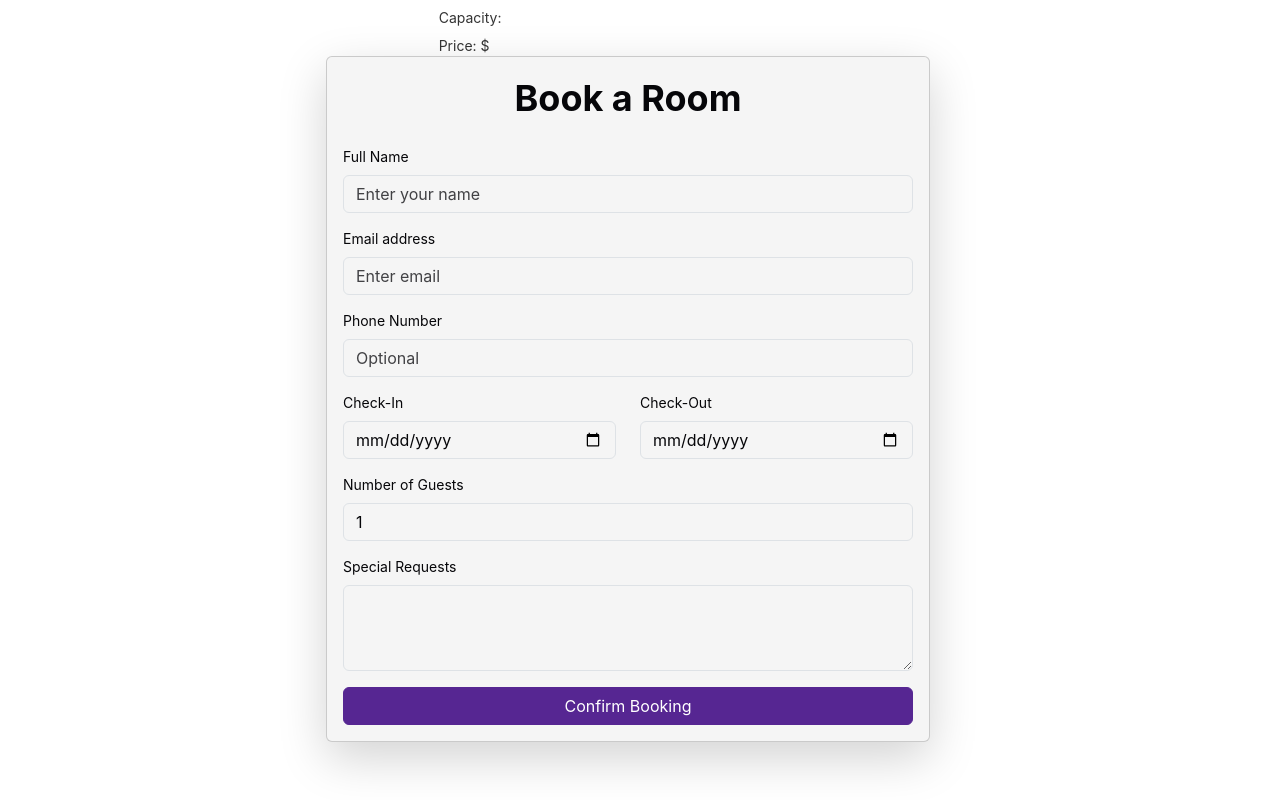
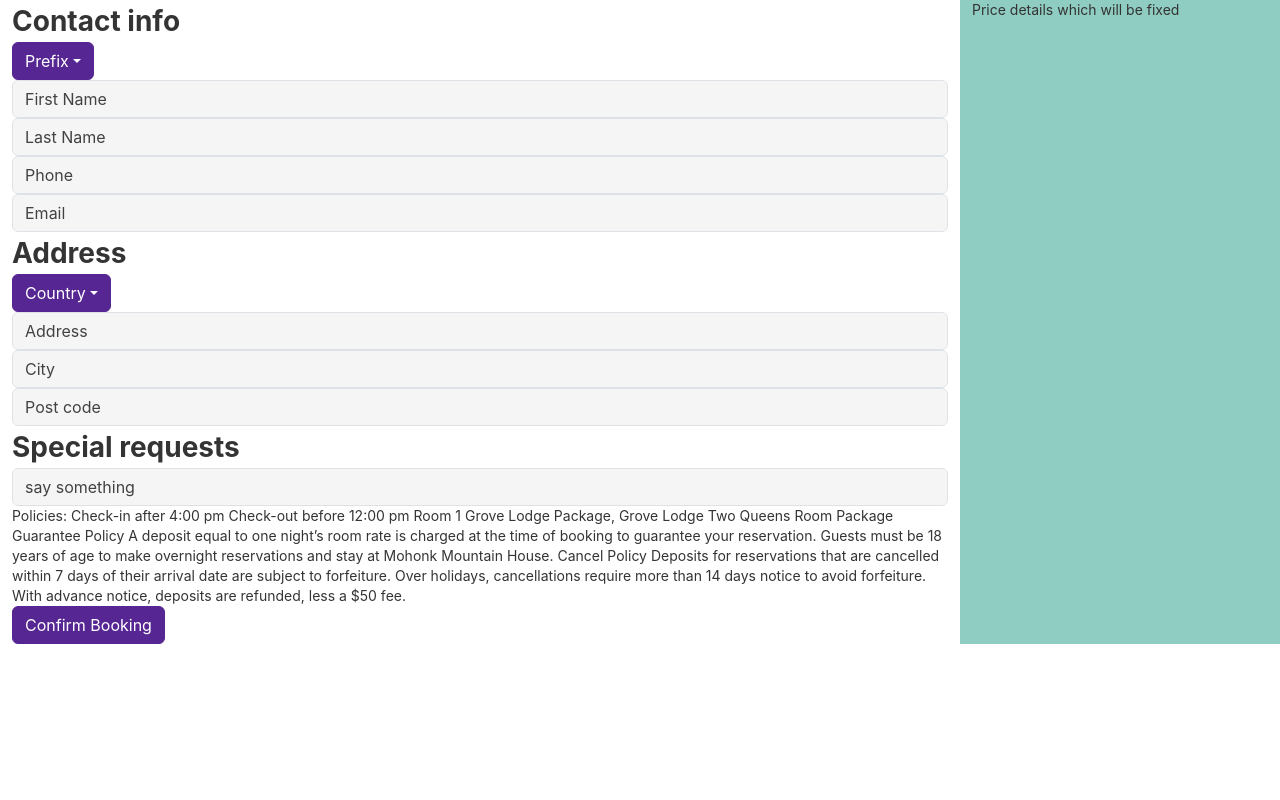
Before and after one commit to andrea-maiolo/epicode-Capstone, a React (Vite) app in the folder frontend/: page /booking/1 in a window 1280 px wide. Built offline with nearby package versions, Linux system fonts and the light colour scheme; no server answers.

Commit message:
Refactor booking, login, register, and home components

```diff
--- a/frontend/src/components/BookingPage/BookingPage.jsx
+++ b/frontend/src/components/BookingPage/BookingPage.jsx
@@ -1,5 +1,5 @@
 import { useEffect, useState } from "react";
-import { Button, Card, Col, Container, Form, Image, Row } from "react-bootstrap";
+import { Button, Card, Col, Container, Dropdown, Form, Image, Row } from "react-bootstrap";
 import { useParams } from "react-router-dom";
 
 const BookingPage = function () {
@@ -10,20 +10,27 @@ const BookingPage = function () {
   const API_URl = "http://localhost:3001";
 
   useEffect(() => {
-    fetchSingleRoom();
+    const token = localStorage.getItem("authToken");
+    fetchSingleRoom(token);
   }, []);
 
-  const fetchSingleRoom = async function () {
+  const fetchSingleRoom = async function (token) {
     try {
-      const response = await fetch(`${API_URl}/rooms/${params.roomId}`);
+      const response = await fetch(`${API_URl}/rooms/${params.roomId}`, {
+        method: "GET",
+        headers: {
+          Authorization: `Bearer ${token}`,
+          "Content-Type": "application/json",
+        },
+      });
 
       if (!response.ok) {
         throw new Error("Room not found");
+        //get error from backend
       }
 
       const data = await response.json();
       setCurrentRoom(data);
-      console.log(currentRoom);
     } catch (error) {
       setError(error.message);
     }
@@ -59,7 +66,7 @@ const BookingPage = function () {
 
   return (
     <Container fluid>
-      <Row key={currentRoom.number}>
+      {/* <Row key={currentRoom.number}>
         <Col md={4}>
           <Image fluid src={currentRoom.picture} />
         </Col>
@@ -68,13 +75,13 @@ const BookingPage = function () {
           <p>Capacity: {currentRoom.capacity}</p>
           <p>Price: {currentRoom.price}$</p>
         </Col>
-        <Row className="justify-content-md-center">
+      </Row> */}
+      {/* <Row className="justify-content-md-center">
         <Col md={6}>
           <Card className="shadow-lg">
             <Card.Body>
-                <h2 className="text-center mb-4">Book a Room</h2>
+              <h2 className="text-center mb-4">Contact info</h2>
               <Form onSubmit={handleSubmit}>
-                  {/* User Info */}
                 <Form.Group className="mb-3" controlId="formFullName">
                   <Form.Label>Full Name</Form.Label>
                   <Form.Control type="text" name="fullName" placeholder="Enter your name" value={formData.fullName} onChange={handleChange} required />
@@ -122,7 +129,43 @@ const BookingPage = function () {
             </Card.Body>
           </Card>
         </Col>
-        </Row>
+      </Row> */}
+      <Row>
+        <Col lg={9}>
+          <Form>
+            <h3>Contact info</h3>
+            <Dropdown>
+              <Dropdown.Toggle id="dropdown-basic">Prefix</Dropdown.Toggle>
+              <Dropdown.Menu>
+                <Dropdown.Item>Mr</Dropdown.Item>
+                <Dropdown.Item>Ms</Dropdown.Item>
+                <Dropdown.Item>Mx</Dropdown.Item>
+              </Dropdown.Menu>
+            </Dropdown>
+            <Form.Control required placeholder="First Name" />
+            <Form.Control required placeholder="Last Name" />
+            <Form.Control required placeholder="Phone" />
+            <Form.Control required placeholder="Email" />
+            <h3>Address</h3>
+            <Dropdown.Toggle id="dropdown-basic">Country</Dropdown.Toggle>
+            <Form.Control required placeholder="Address" />
+            <Form.Control required placeholder="City" />
+            <Form.Control required placeholder="Post code" />
+            <h3>Special requests</h3>
+            <Form.Control type="textarea" placeholder="say something" />
+            <p>
+              Policies: Check-in after 4:00 pm Check-out before 12:00 pm Room 1 Grove Lodge Package, Grove Lodge Two Queens Room Package Guarantee Policy A
+              deposit equal to one night’s room rate is charged at the time of booking to guarantee your reservation. Guests must be 18 years of age to make
+              overnight reservations and stay at Mohonk Mountain House. Cancel Policy Deposits for reservations that are cancelled within 7 days of their
+              arrival date are subject to forfeiture. Over holidays, cancellations require more than 14 days notice to avoid forfeiture. With advance notice,
+              deposits are refunded, less a $50 fee.
+            </p>
+            <Button type="submit">Confirm Booking</Button>
+          </Form>
+        </Col>
+        <Col lg={3} className="bg-secondary w-25">
+          Price details which will be fixed
+        </Col>
       </Row>
     </Container>
   );
--- a/frontend/src/components/Login/LandingPage.jsx
+++ b/frontend/src/components/Login/LandingPage.jsx
@@ -1,5 +1,3 @@
-// import { useNavigate } from "react-router-dom";
-
 import { useState } from "react";
 import { Button, Col, Container, Image, Row } from "react-bootstrap";
 import logo from "../../assets/logo.png";
--- a/frontend/src/components/Login/Login.jsx
+++ b/frontend/src/components/Login/Login.jsx
@@ -1,5 +1,5 @@
 import { useState } from "react";
-import { Form, Button, Image, Container, Col, Row } from "react-bootstrap";
+import { Form, Button } from "react-bootstrap";
 import { useNavigate } from "react-router-dom";
 
 const Login = function () {
@@ -21,10 +21,10 @@ const Login = function () {
       //need to get the error form the backend
     }
     const data = await res.json();
-    console.log(data);
+    return data;
   };
 
-  const handleSubmit = function (event) {
+  const handleSubmit = async function (event) {
     event.preventDefault();
     //aggiungi submit con tasto enter
 
@@ -33,9 +33,9 @@ const Login = function () {
       return;
     }
 
-    loginUser({ email, password });
-    //prendo il token e faccio la fetch per homepage
-    //navigate("/home");
+    const dataFromFetch = await loginUser({ email, password });
+    localStorage.setItem("authToken", dataFromFetch.token);
+    navigate("/home");
   };
 
   const handleEmailChange = function (e) {
--- a/frontend/src/components/Register/Register.jsx
+++ b/frontend/src/components/Register/Register.jsx
@@ -1,5 +1,5 @@
 import { useState } from "react";
-import { Form, Button, Image, Container, Col, Row } from "react-bootstrap";
+import { Form, Button } from "react-bootstrap";
 import { useNavigate } from "react-router-dom";
 
 const Register = function () {
@@ -8,7 +8,7 @@ const Register = function () {
   const [name, setName] = useState("");
   const [surname, setSurname] = useState("");
   const [error, setError] = useState("");
-  const navigate = useNavigate();
+  const [regSuccess, setRegSuccess] = useState(false);
   const API_URL = "http://localhost:3001/auth";
 
   const registerUser = async function (userData) {
@@ -24,11 +24,13 @@ const Register = function () {
     }
 
     const data = await res.json();
-    console.log(data);
+    setRegSuccess(true);
+    return data;
   };
 
-  const handleSubmit = async function (event) {
+  const handleSubmit = function (event) {
     event.preventDefault();
+    //add submit on enter
 
     if (!email || !password || !name || !surname) {
       alert("Please fill all fields!");
@@ -36,9 +38,6 @@ const Register = function () {
     }
 
     registerUser({ name, surname, email, password });
-
-    //prendo e vedo che fare
-    //navigate("/home");
   };
 
   const handleEmailChange = function (e) {
@@ -58,6 +57,8 @@ const Register = function () {
   };
 
   return (
+    <>
+      {!regSuccess && (
         <Form className="w-50" onSubmit={handleSubmit}>
           <Form.Group className="mb-3" controlId="formBasicName">
             <Form.Label className="">Name</Form.Label>
@@ -82,6 +83,13 @@ const Register = function () {
             Submit
           </Button>
         </Form>
+      )}
+      {regSuccess && (
+        <div>
+          <h2>Registration complete! Welcome aboard — log in and enjoy exploring our platform.</h2>
+        </div>
+      )}
+    </>
   );
 };
 
```
Also changed, not shown: frontend/src/components/homeUser/Home.jsx (+63 -35 lines). Lines whose indentation alone changed are shown as unchanged.
